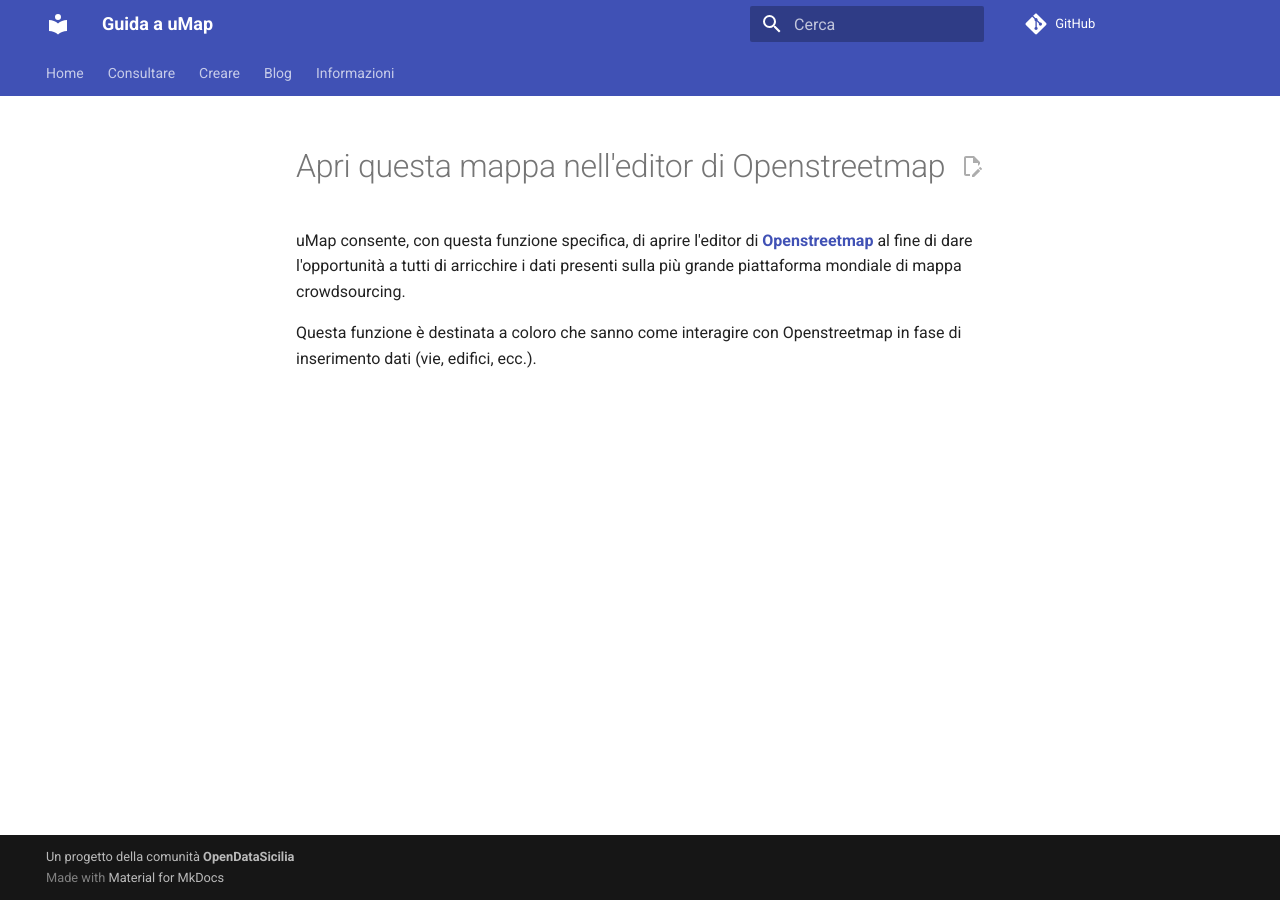
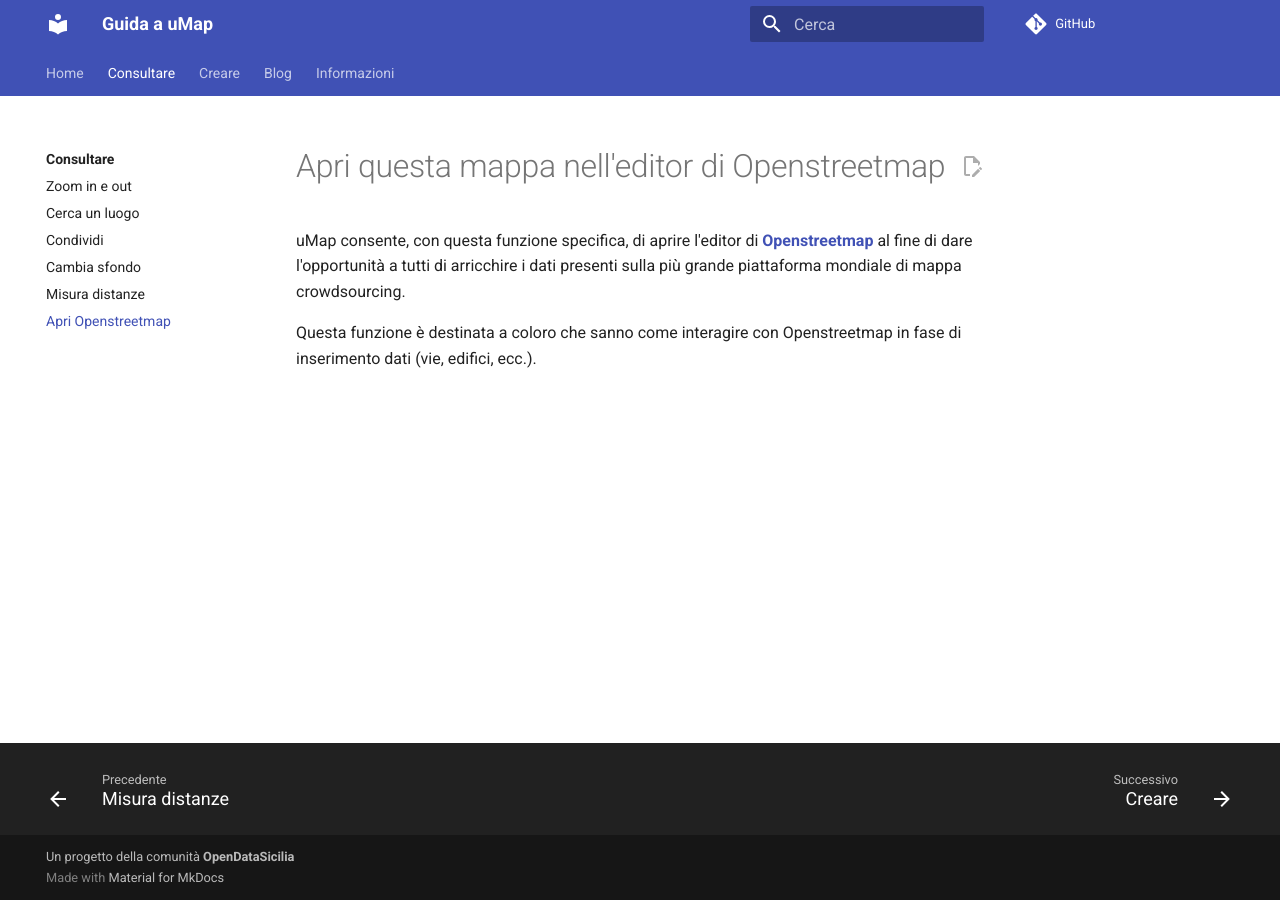
Before and after one commit to opendatasicilia/guida-umap, an MkDocs documentation site: the page built from docs/consultare/apri-openstreetmap.md, in a window 1280 px wide. Built offline with MkDocs 1.6.1 and Material for MkDocs 9.7.7, drawn with Linux system fonts in a browser that asks for light colours; comment, search, counter and statistics services are not loaded.

Commit message:
Update mkdocs.yml

```diff
--- a/mkdocs.yml
+++ b/mkdocs.yml
@@ -34,6 +34,7 @@
     - Condividi: consultare/condividi.md
     - Cambia sfondo: consultare/cambia-sfondo.md
     - Misura distanze: consultare/misura-distanze.md
+    - Apri Openstreetmap: consultare/apri-openstreetmap.md
   - Creare:
     - Creare: creare/index.md
   - Blog: blog/index.md
```
